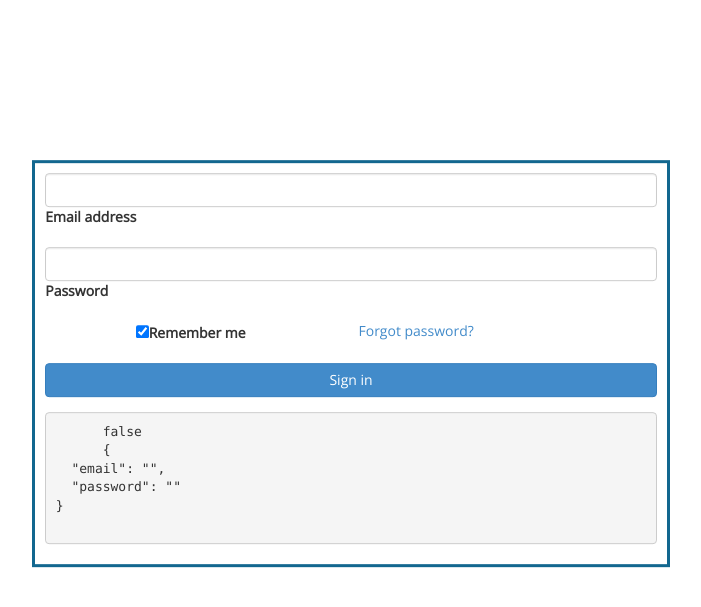
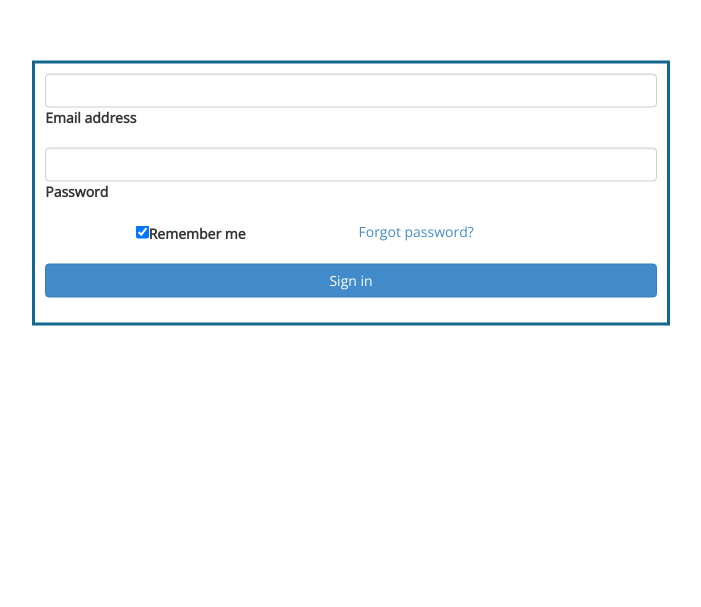
Before and after one commit to BongaDigiLink/Office_Management_Project_Team_02, an Angular app in the folder Angular_Project/: page / in a window 1280 px wide. Shown: the part 145-752 px from the top of the page, without its empty margins (289-990 px from the left). Built offline with nearby package versions, Linux system fonts and the light colour scheme.

Commit message:
input debug

```diff
--- a/Angular_Project/src/app/Layouts/login/clogin.component.html
+++ b/Angular_Project/src/app/Layouts/login/clogin.component.html
@@ -48,10 +48,10 @@
     <!-- Submit button -->
     <button (click)="login()" type="button"  class="btn btn-primary btn-block mb-4">Sign in</button>
 
-    <pre>
+    <!-- <pre>
       {{loginForm.valid}}
       {{loginForm.value | json}}
-  </pre>
+    </pre> -->
 
 </form>
 </div>
```
